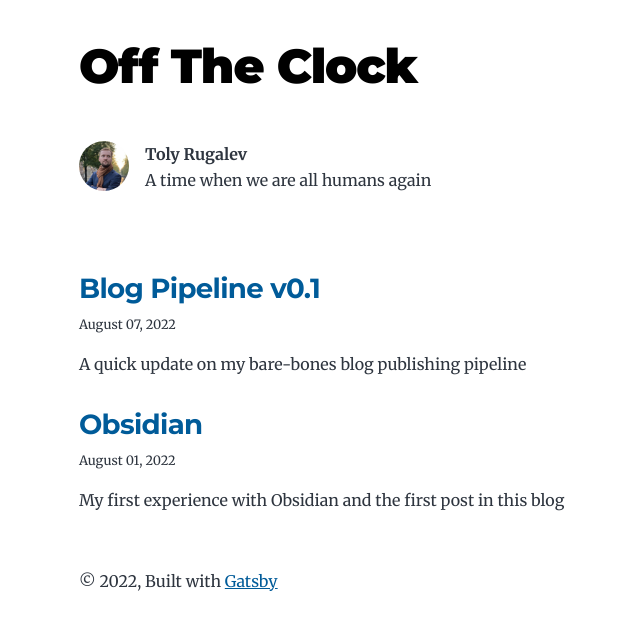
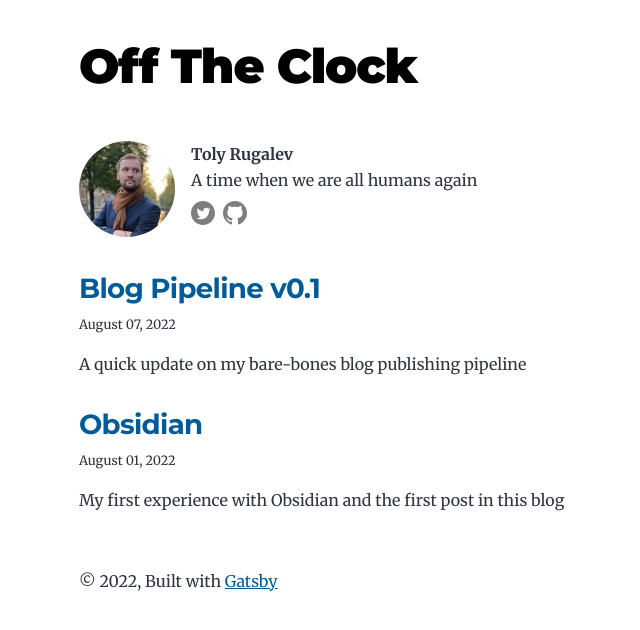
Before and after one commit to AnatolyRugalev/off-the-clock-blog, a Gatsby site: page / in a window 1280 px wide. Shown: the whole page, without its empty margins (245-885 px from the left). Built offline with nearby package versions, Linux system fonts and the light colour scheme; Gatsby itself is replaced by a stand-in of ours.

Commit message:
Some layout updates

```diff
--- a/gatsby-config.js
+++ b/gatsby-config.js
@@ -7,24 +7,11 @@ module.exports = {
     description: `A blog about random stuff`,
     siteUrl: `https://off-the-clock.io`,
     social: {
-      twitter: `anatolyrugalev`,
+      discussions: 'https://github.com/AnatolyRugalev/off-the-clock-blog/discussions',
+      twitter: `https://twitter.com/AnatolyRugalev`,
     },
   },
   plugins: [
-    {
-      resolve: `gatsby-transformer-remark`,
-      options: {
-        plugins: [
-          {
-            resolve: "gatsby-remark-external-links",
-            options: {
-              target: "_self",
-              rel: "nofollow"
-            }
-          }
-        ]
-      }
-    },
     `gatsby-plugin-image`,
     {
       resolve: `gatsby-source-filesystem`,
@@ -55,6 +42,13 @@ module.exports = {
             options: {
               wrapperStyle: `margin-bottom: 1.0725rem`,
             },
+          },
+          {
+            resolve: "gatsby-remark-external-links",
+            options: {
+              target: "_blank",
+              rel: "nofollow"
+            }
           },
           `gatsby-remark-prismjs`,
           `gatsby-remark-copy-linked-files`,
--- a/src/components/bio.js
+++ b/src/components/bio.js
@@ -6,8 +6,10 @@
  */
 
 import * as React from "react"
-import { useStaticQuery, graphql } from "gatsby"
-import { StaticImage } from "gatsby-plugin-image"
+import Socials from "./socials";
+import {useStaticQuery, graphql} from "gatsby"
+import {StaticImage} from "gatsby-plugin-image"
+import * as styles from "./bio.module.css"
 
 const Bio = () => {
     const data = useStaticQuery(graphql`
@@ -18,9 +20,6 @@ const Bio = () => {
             name
             summary
           }
-          social {
-            twitter
-          }
         }
       }
     }
@@ -30,23 +29,22 @@ const Bio = () => {
     const author = data.site.siteMetadata?.author
 
     return (
-    <div className="bio">
+        <div className={styles.bio}>
             <StaticImage
-        className="bio-avatar"
-        layout="fixed"
+                className={styles.avatar}
                 formats={["auto", "webp", "avif"]}
+                placeholder={"blurred"}
                 src="../images/profile-pic.jpg"
-        width={50}
-        height={50}
                 quality={95}
                 alt="Toly's face"
             />
-      {author?.name && (
+            <div className={styles.details}>
             <p>
-          <strong>Toly Rugalev</strong><br />
+                <strong>{author.name}</strong><br/>
                 A time when we are all humans again
             </p>
-      )}
+            <Socials />
+            </div>
         </div>
     )
 }
--- /dev/null
+++ b/src/components/bio.module.css
@@ -0,0 +1,22 @@
+.bio {
+    display: flex;
+    margin-bottom: var(--spacing-4);
+}
+
+.avatar {
+    aspect-ratio: 1;
+    margin-right: var(--spacing-4);
+    margin-bottom: var(--spacing-0);
+    width: var(--spacing-24);
+    height: var(--spacing-24);
+    border-radius: 100%;
+}
+
+.bio .details {
+    display: flex;
+    flex-direction: column;
+}
+
+.bio .details * {
+    margin-bottom: var(--spacing-2);
+}
--- a/src/components/layout.js
+++ b/src/components/layout.js
@@ -27,7 +27,7 @@ const Layout = ({ location, title, children }) => {
       <footer>
         © {new Date().getFullYear()}, Built with
         {` `}
-        <a href="https://www.gatsbyjs.com">Gatsby</a>
+        <a href="https://www.gatsbyjs.com" target="_blank" rel="noreferrer">Gatsby</a>
       </footer>
     </div>
   )
--- /dev/null
+++ b/src/components/socials.js
@@ -0,0 +1,31 @@
+
+import * as React from "react"
+import {useStaticQuery, graphql} from "gatsby"
+import * as styles from "./socials.module.css"
+
+const Socials = () => {
+    const data = useStaticQuery(graphql`
+    query SocialsQuery {
+      site {
+        siteMetadata {
+          social {
+            twitter
+            discussions
+          }
+        }
+      }
+    }
+  `)
+
+    // Set these values by editing "siteMetadata" in gatsby-config.js
+    const social = data.site.siteMetadata?.social
+
+    return (
+        <div className={styles.socials}>
+            <a className={styles.twitter} href={social.twitter} target="_blank" rel="noreferrer" title="Hit me up on Twitter">Twitter</a>
+            <a className={styles.github} href={social.discussions} target="_blank" rel="noreferrer" title="Join Discussion on GitHub">GitHub Discussions</a>
+        </div>
+    )
+}
+
+export default Socials
--- /dev/null
+++ b/src/components/socials.module.css
@@ -0,0 +1,29 @@
+.socials {
+    display: flex;
+    flex-direction: row;
+    flex-wrap: nowrap;
+    justify-content: flex-start;
+}
+
+.socials a {
+    width: 24px;
+    height: 24px;
+    overflow: hidden;
+    background-repeat: no-repeat;
+    opacity: 0.5;
+    font-size: 0;
+    background-size: 100%;
+    margin-right: var(--spacing-2);
+}
+
+.socials a:hover {
+    opacity: 1.0;
+}
+
+.socials a.github {
+    background-image: url(../images/octocat.svg);
+}
+
+.socials a.twitter {
+    background-image: url(../images/twitter.svg);
+}
--- a/src/pages/index.js
+++ b/src/pages/index.js
@@ -25,7 +25,7 @@ const BlogIndex = ({ data, location }) => {
   return (
     <Layout location={location} title={siteTitle}>
       <Bio />
-      <ol style={{ listStyle: `none` }}>
+        <ol style={{ listStyle: `none` }}>
         {posts.map(post => {
           const title = post.frontmatter.title || post.fields.slug
 
--- a/src/style.css
+++ b/src/style.css
@@ -286,22 +286,6 @@ a:focus {
   font-size: var(--fontSize-2);
 }
 
-.bio {
-  display: flex;
-  margin-bottom: var(--spacing-16);
-}
-
-.bio p {
-  margin-bottom: var(--spacing-0);
-}
-
-.bio-avatar {
-  margin-right: var(--spacing-4);
-  margin-bottom: var(--spacing-0);
-  min-width: 50px;
-  border-radius: 100%;
-}
-
 .blog-post header h1 {
   margin: var(--spacing-0) var(--spacing-0) var(--spacing-4) var(--spacing-0);
 }
```
Also changed, not shown: src/pages/using-typescript.tsx (deleted, +0 -55 lines), src/images/octocat.svg (added), src/images/twitter.svg (added). Lines whose indentation alone changed are shown as unchanged.
